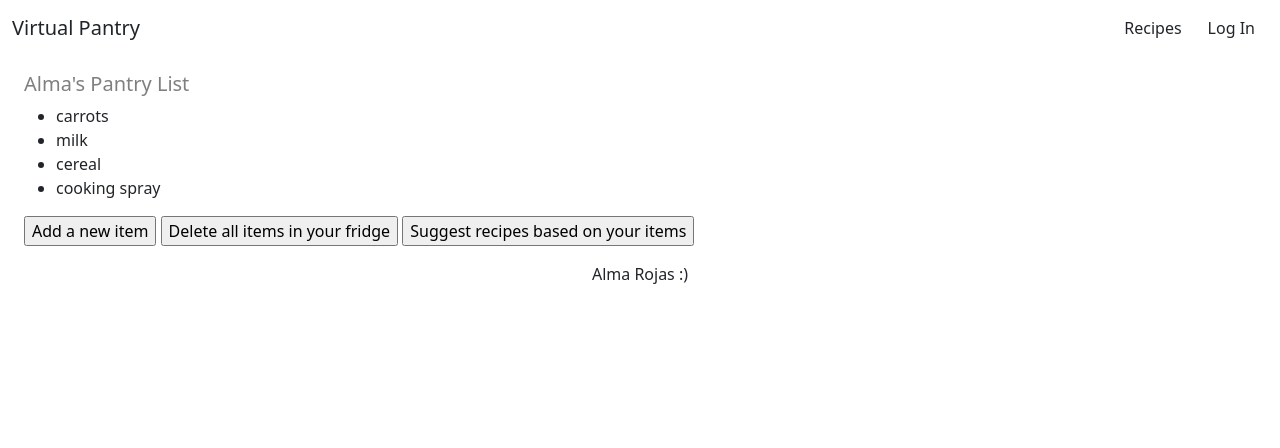
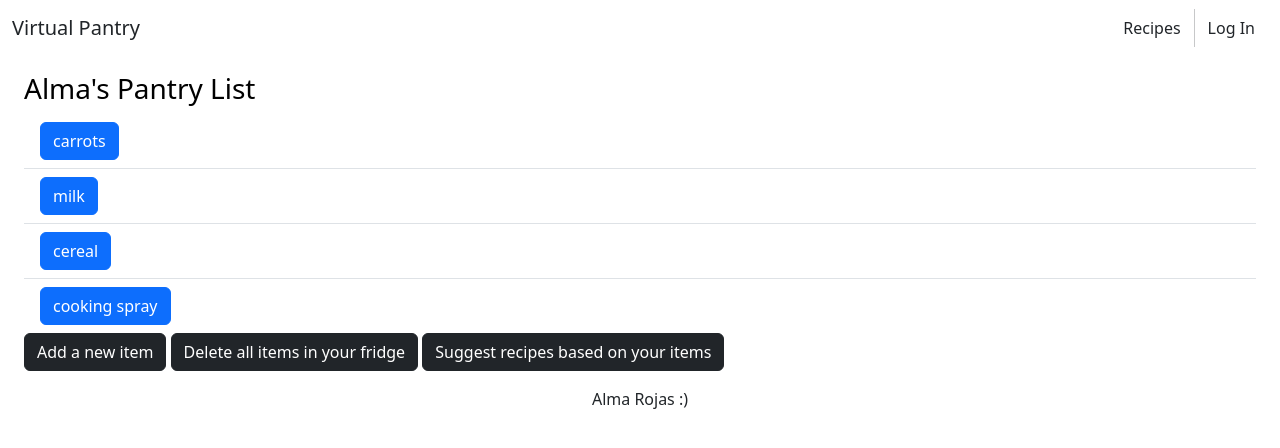
Before and after one commit to arojas3552/DjVirtualPantry, a Django app: page /list/1/ in a window 1280 px wide. Shown: the top 448 px of the page. Run offline with Django 3.2, Linux system fonts and the light colour scheme; data comes from the database, SQL or seed files in the repository; some libraries are stand-ins or nearby versions.

Commit message:
ADD: CSS Style to rest of Pages

```diff
--- a/virtualPantry_app/templates/base.html
+++ b/virtualPantry_app/templates/base.html
@@ -27,6 +27,7 @@
                     <li >
                         <button type="button" class="btn link-dark" onclick="location.href='{% url "recipe-index" %}'">Recipes</button>
                     </li>
+                    <div class="vr"></div>
                     <li>
                         <button type="button" class="btn link-dark" onclick="location.href='{% url "index" %}'">Log In</button>
                     </li>
--- a/virtualPantry_app/templates/virtualPantry_app/recipe_index.html
+++ b/virtualPantry_app/templates/virtualPantry_app/recipe_index.html
@@ -5,11 +5,13 @@
 
 <h1>Recipe page</h1>
 
-<ul >
+
+<ul class="list-group list-group-flush" >
     {% for recipe in object_list %}
-    <li>
+    <li class="list-group-item">
         <div
             role="button"
+            class="btn btn-primary"
             onclick="location.href='{% url "recipe-view" recipe.id %}'">
             {{ recipe.recipeName }}
         </div>
--- a/virtualPantry_app/templates/virtualPantry_app/recipe_rec_list.html
+++ b/virtualPantry_app/templates/virtualPantry_app/recipe_rec_list.html
@@ -4,11 +4,12 @@
 
 <h3>Recipe Recommendations based on your pantry</h3>
 
-<ul >
+<ul class="list-group list-group-flush">
   {% for recipe in object_list %}
-  <li>
+  <li class="list-group-item">
       <div
           role="button"
+          class="btn btn-primary"
           onclick="location.href='{% url "recipe-view" recipe.id %}'">
           {{ recipe.recipeName }}
       </div>
--- a/virtualPantry_app/templates/virtualPantry_app/virtualPantry_list.html
+++ b/virtualPantry_app/templates/virtualPantry_app/virtualPantry_list.html
@@ -5,14 +5,16 @@
 <div>
     <div>
         <div>
-            <h5 class="text-black-50">{{ food_list.title }}</h5>
+            <h3  class="text-black ">{{ food_list.title }} </h3>
+
         </div>
-        <ul>
+        <ul class="list-group list-group-flush">
             {% for food in object_list %}
-            <li>
+            <li class="list-group-item">
                 <div >
                     <div
                         role="button"
+                        class="btn btn-primary"
                         onclick="location.href='{% url "item-update" food_list.id food.id %}'">
                         {{ food.productName }}
 
@@ -24,18 +26,21 @@
             {% endfor %}
         </ul>
         <p>
-            <input
+                <input
                 value="Add a new item"
                 type="button"
+                class="btn btn-dark btn-floating"
                 onclick="location.href='{% url "item-add" food_list.id %}'" />
                 <input
                 value="Delete all items in your fridge"
                 type="button"
+                class="btn btn-dark btn-floating"
                 onclick="location.href=
                 '{% url "list-delete" food_list.id %}'" />
                 <input
                 value="Suggest recipes based on your items"
                 type="button"
+                class="btn btn-dark btn-floating"
                 onclick="location.href=
                 '{% url "rec-view" food_list.id  %}'" />
         </p>
```
Also changed, not shown: virtualPantry_app/static/css/styles.css (+23 -0 lines).
